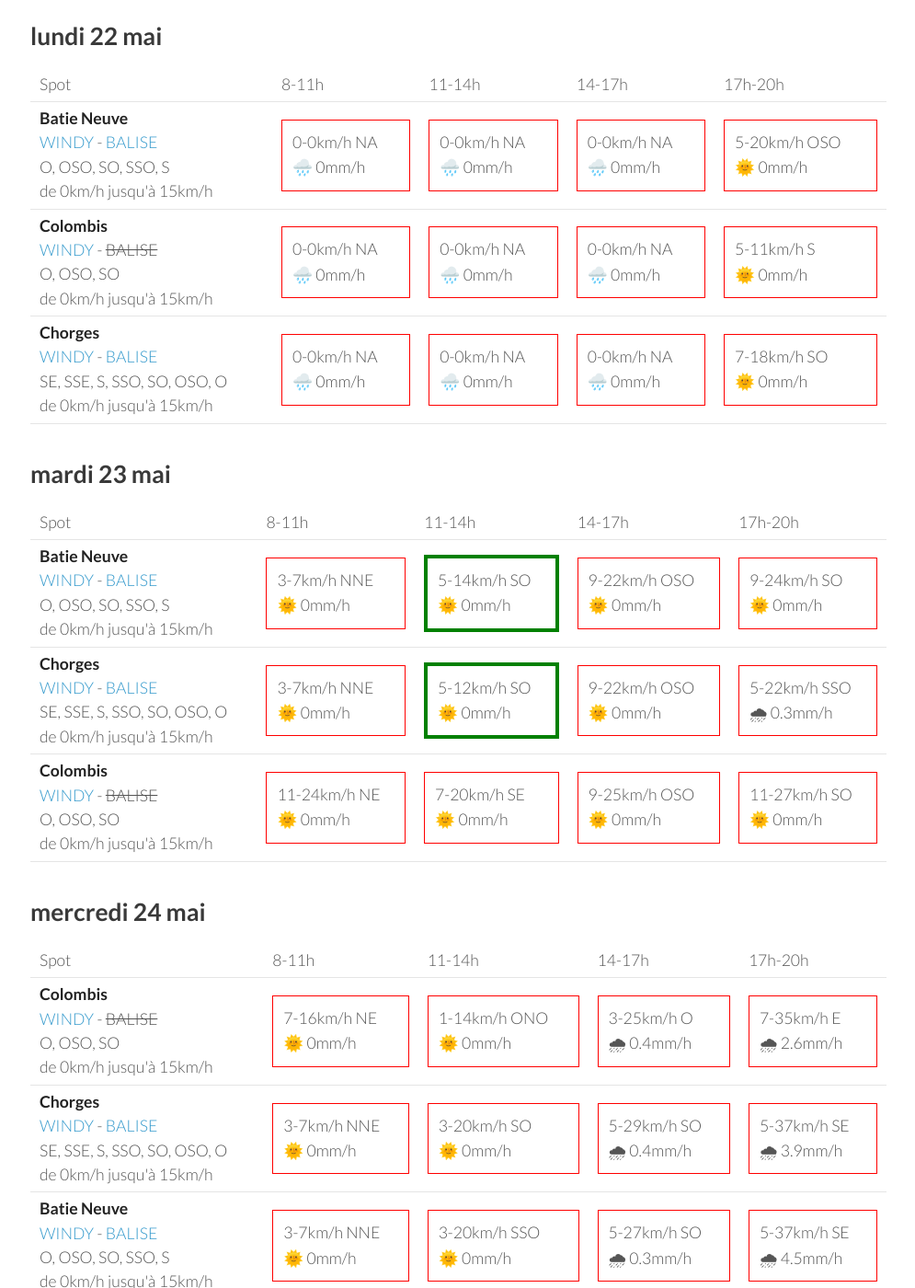
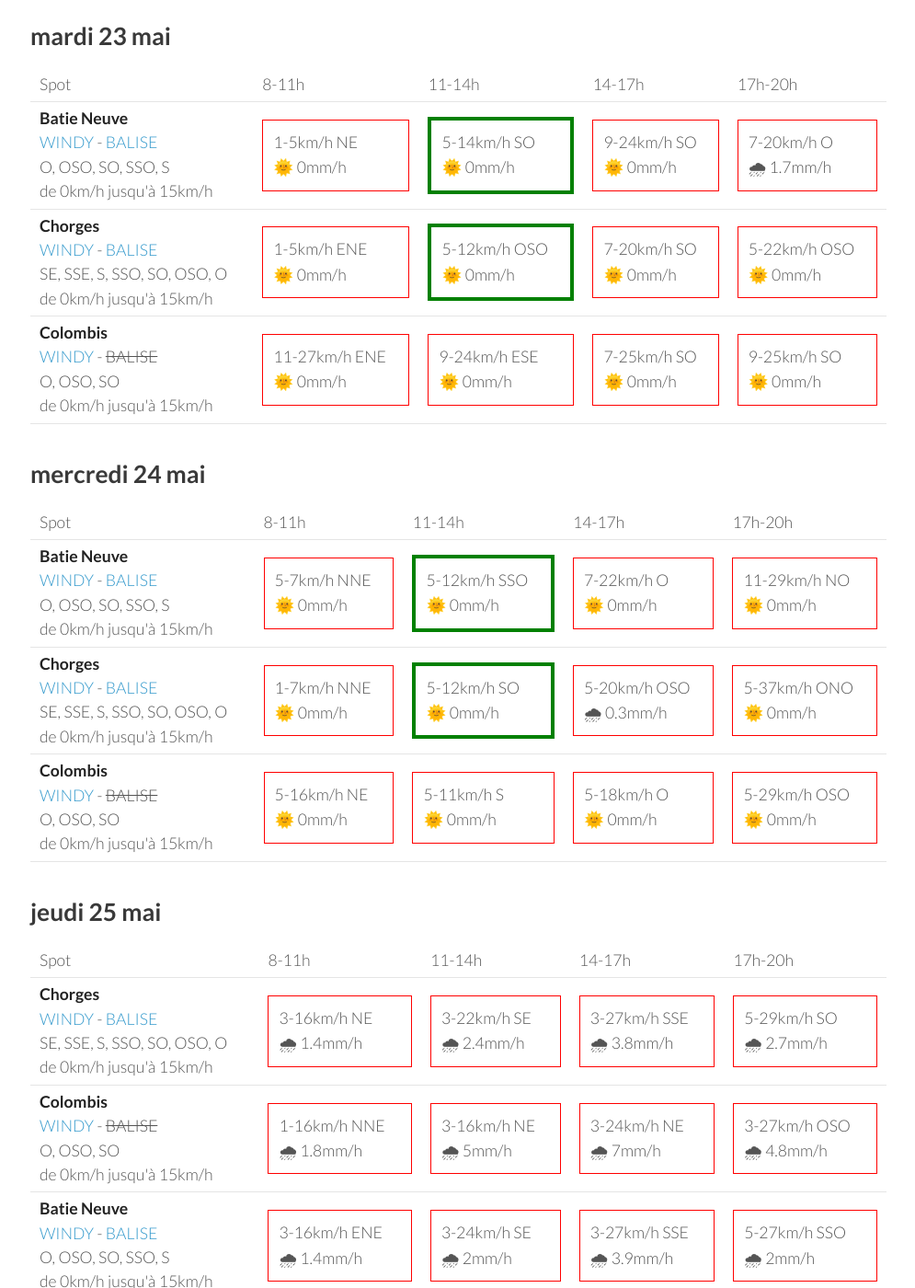
Before and after one commit to parapente-dans-le-nord/parapente-dans-le-nord.github.io, a Jekyll site: the page built from serre_poncon.markdown, in a window 1280 px wide and 1400 px high, scrolled down 256 px. Shown: the whole window at 92% size, without its empty margins (25-1020 px from the left). Built offline with Jekyll 4.4.1, drawn with Linux system fonts in a browser that asks for light colours; some of the changed text lies outside the part shown.

Commit message:
update index.markdown

```diff
--- a/serre_poncon.markdown
+++ b/serre_poncon.markdown
@@ -7,51 +7,8 @@ title:  "Tous les spots"
 {: .links}
 
 # Prevision Windy, modèle Arome
-page mise à jour le lundi 22 mai 22:31
+page mise à jour le mardi 23 mai 06:31
 
-## lundi 22 mai
-
-{::nomarkdown}
-<table>
-  <tbody>
-    <tr>
-      <td>Spot</td>
-      <td>8-11h</td>
-      <td>11-14h</td>
-      <td>14-17h</td>
-      <td>17h-20h</td>
-    </tr>
-<tr>
-        <td><strong>Batie Neuve</strong><br><a href="https://windy.com/44.584/6.236?44.559,6.262,10,m:eTtagly">WINDY</a> - <span class=""><a href="https://www.openwindmap.org/PP554">BALISE</a> </span><br> <span class="vent-favorable">O, OSO, SO, SSO, S</span><br><span class="force-vent">de 0km/h jusqu'à 15km/h</span> </td>
-
-            <td><div class="not-flyable"><p>0-0km/h NA</p><p>🌧️ 0mm/h</p></div></td>
-            <td><div class="not-flyable"><p>0-0km/h NA</p><p>🌧️ 0mm/h</p></div></td>
-            <td><div class="not-flyable"><p>0-0km/h NA</p><p>🌧️ 0mm/h</p></div></td>
-            <td><div class="not-flyable"><p>5-20km/h OSO</p><p>🌞 0mm/h</p></div></td>
-
-    </tr>
-<tr>
-        <td><strong>Colombis</strong><br><a href="https://windy.com/44.494/6.216?44.559,6.262,10">WINDY</a> - <span class="no-balise"> BALISE </span><br> <span class="vent-favorable">O, OSO, SO</span><br><span class="force-vent">de 0km/h jusqu'à 15km/h</span> </td>
-
-            <td><div class="not-flyable"><p>0-0km/h NA</p><p>🌧️ 0mm/h</p></div></td>
-            <td><div class="not-flyable"><p>0-0km/h NA</p><p>🌧️ 0mm/h</p></div></td>
-            <td><div class="not-flyable"><p>0-0km/h NA</p><p>🌧️ 0mm/h</p></div></td>
-            <td><div class="not-flyable"><p>5-11km/h S</p><p>🌞 0mm/h</p></div></td>
-
-    </tr>
-<tr>
-        <td><strong>Chorges</strong><br><a href="https://windy.com/44.578/6.280?44.559,6.262,10">WINDY</a> - <span class=""><a href="https://www.openwindmap.org/PP554">BALISE</a> </span><br> <span class="vent-favorable">SE, SSE, S, SSO, SO, OSO, O</span><br><span class="force-vent">de 0km/h jusqu'à 15km/h</span> </td>
-
-            <td><div class="not-flyable"><p>0-0km/h NA</p><p>🌧️ 0mm/h</p></div></td>
-            <td><div class="not-flyable"><p>0-0km/h NA</p><p>🌧️ 0mm/h</p></div></td>
-            <td><div class="not-flyable"><p>0-0km/h NA</p><p>🌧️ 0mm/h</p></div></td>
-            <td><div class="not-flyable"><p>7-18km/h SO</p><p>🌞 0mm/h</p></div></td>
-
-    </tr>
-
-</tbody>
-</table>
-{:/}
 ## mardi 23 mai
 
 {::nomarkdown}
@@ -67,30 +24,30 @@ page mise à jour le lundi 22 mai 22:31
 <tr>
         <td><strong>Batie Neuve</strong><br><a href="https://windy.com/44.584/6.236?44.559,6.262,10,m:eTtagly">WINDY</a> - <span class=""><a href="https://www.openwindmap.org/PP554">BALISE</a> </span><br> <span class="vent-favorable">O, OSO, SO, SSO, S</span><br><span class="force-vent">de 0km/h jusqu'à 15km/h</span> </td>
 
-            <td><div class="not-flyable"><p>3-7km/h NNE</p><p>🌞 0mm/h</p></div></td>
+            <td><div class="not-flyable"><p>1-5km/h NE</p><p>🌞 0mm/h</p></div></td>
             <td><div class="flyable"><p>5-14km/h SO</p><p>🌞 0mm/h</p></div></td>
-            <td><div class="not-flyable"><p>9-22km/h OSO</p><p>🌞 0mm/h</p></div></td>
             <td><div class="not-flyable"><p>9-24km/h SO</p><p>🌞 0mm/h</p></div></td>
+            <td><div class="not-flyable"><p>7-20km/h O</p><p>🌧 1.7mm/h</p></div></td>
 
 
     </tr>
 <tr>
         <td><strong>Chorges</strong><br><a href="https://windy.com/44.578/6.280?44.559,6.262,10">WINDY</a> - <span class=""><a href="https://www.openwindmap.org/PP554">BALISE</a> </span><br> <span class="vent-favorable">SE, SSE, S, SSO, SO, OSO, O</span><br><span class="force-vent">de 0km/h jusqu'à 15km/h</span> </td>
 
-            <td><div class="not-flyable"><p>3-7km/h NNE</p><p>🌞 0mm/h</p></div></td>
-            <td><div class="flyable"><p>5-12km/h SO</p><p>🌞 0mm/h</p></div></td>
-            <td><div class="not-flyable"><p>9-22km/h OSO</p><p>🌞 0mm/h</p></div></td>
-            <td><div class="not-flyable"><p>5-22km/h SSO</p><p>🌧 0.3mm/h</p></div></td>
+            <td><div class="not-flyable"><p>1-5km/h ENE</p><p>🌞 0mm/h</p></div></td>
+            <td><div class="flyable"><p>5-12km/h OSO</p><p>🌞 0mm/h</p></div></td>
+            <td><div class="not-flyable"><p>7-20km/h SO</p><p>🌞 0mm/h</p></div></td>
+            <td><div class="not-flyable"><p>5-22km/h OSO</p><p>🌞 0mm/h</p></div></td>
 
 
     </tr>
 <tr>
         <td><strong>Colombis</strong><br><a href="https://windy.com/44.494/6.216?44.559,6.262,10">WINDY</a> - <span class="no-balise"> BALISE </span><br> <span class="vent-favorable">O, OSO, SO</span><br><span class="force-vent">de 0km/h jusqu'à 15km/h</span> </td>
 
-            <td><div class="not-flyable"><p>11-24km/h NE</p><p>🌞 0mm/h</p></div></td>
-            <td><div class="not-flyable"><p>7-20km/h SE</p><p>🌞 0mm/h</p></div></td>
-            <td><div class="not-flyable"><p>9-25km/h OSO</p><p>🌞 0mm/h</p></div></td>
-            <td><div class="not-flyable"><p>11-27km/h SO</p><p>🌞 0mm/h</p></div></td>
+            <td><div class="not-flyable"><p>11-27km/h ENE</p><p>🌞 0mm/h</p></div></td>
+            <td><div class="not-flyable"><p>9-24km/h ESE</p><p>🌞 0mm/h</p></div></td>
+            <td><div class="not-flyable"><p>7-25km/h SO</p><p>🌞 0mm/h</p></div></td>
+            <td><div class="not-flyable"><p>9-25km/h SO</p><p>🌞 0mm/h</p></div></td>
 
 
     </tr>
@@ -111,32 +68,32 @@ page mise à jour le lundi 22 mai 22:31
       <td>17h-20h</td>
     </tr>
 <tr>
-        <td><strong>Colombis</strong><br><a href="https://windy.com/44.494/6.216?44.559,6.262,10">WINDY</a> - <span class="no-balise"> BALISE </span><br> <span class="vent-favorable">O, OSO, SO</span><br><span class="force-vent">de 0km/h jusqu'à 15km/h</span> </td>
+        <td><strong>Batie Neuve</strong><br><a href="https://windy.com/44.584/6.236?44.559,6.262,10,m:eTtagly">WINDY</a> - <span class=""><a href="https://www.openwindmap.org/PP554">BALISE</a> </span><br> <span class="vent-favorable">O, OSO, SO, SSO, S</span><br><span class="force-vent">de 0km/h jusqu'à 15km/h</span> </td>
 
-            <td><div class="not-flyable"><p>7-16km/h NE</p><p>🌞 0mm/h</p></div></td>
-            <td><div class="not-flyable"><p>1-14km/h ONO</p><p>🌞 0mm/h</p></div></td>
-            <td><div class="not-flyable"><p>3-25km/h O</p><p>🌧 0.4mm/h</p></div></td>
-            <td><div class="not-flyable"><p>7-35km/h E</p><p>🌧 2.6mm/h</p></div></td>
+            <td><div class="not-flyable"><p>5-7km/h NNE</p><p>🌞 0mm/h</p></div></td>
+            <td><div class="flyable"><p>5-12km/h SSO</p><p>🌞 0mm/h</p></div></td>
+            <td><div class="not-flyable"><p>7-22km/h O</p><p>🌞 0mm/h</p></div></td>
+            <td><div class="not-flyable"><p>11-29km/h NO</p><p>🌞 0mm/h</p></div></td>
 
 
     </tr>
 <tr>
         <td><strong>Chorges</strong><br><a href="https://windy.com/44.578/6.280?44.559,6.262,10">WINDY</a> - <span class=""><a href="https://www.openwindmap.org/PP554">BALISE</a> </span><br> <span class="vent-favorable">SE, SSE, S, SSO, SO, OSO, O</span><br><span class="force-vent">de 0km/h jusqu'à 15km/h</span> </td>
 
-            <td><div class="not-flyable"><p>3-7km/h NNE</p><p>🌞 0mm/h</p></div></td>
-            <td><div class="not-flyable"><p>3-20km/h SO</p><p>🌞 0mm/h</p></div></td>
-            <td><div class="not-flyable"><p>5-29km/h SO</p><p>🌧 0.4mm/h</p></div></td>
-            <td><div class="not-flyable"><p>5-37km/h SE</p><p>🌧 3.9mm/h</p></div></td>
+            <td><div class="not-flyable"><p>1-7km/h NNE</p><p>🌞 0mm/h</p></div></td>
+            <td><div class="flyable"><p>5-12km/h SO</p><p>🌞 0mm/h</p></div></td>
+            <td><div class="not-flyable"><p>5-20km/h OSO</p><p>🌧 0.3mm/h</p></div></td>
+            <td><div class="not-flyable"><p>5-37km/h ONO</p><p>🌞 0mm/h</p></div></td>
 
 
     </tr>
 <tr>
-        <td><strong>Batie Neuve</strong><br><a href="https://windy.com/44.584/6.236?44.559,6.262,10,m:eTtagly">WINDY</a> - <span class=""><a href="https://www.openwindmap.org/PP554">BALISE</a> </span><br> <span class="vent-favorable">O, OSO, SO, SSO, S</span><br><span class="force-vent">de 0km/h jusqu'à 15km/h</span> </td>
+        <td><strong>Colombis</strong><br><a href="https://windy.com/44.494/6.216?44.559,6.262,10">WINDY</a> - <span class="no-balise"> BALISE </span><br> <span class="vent-favorable">O, OSO, SO</span><br><span class="force-vent">de 0km/h jusqu'à 15km/h</span> </td>
 
-            <td><div class="not-flyable"><p>3-7km/h NNE</p><p>🌞 0mm/h</p></div></td>
-            <td><div class="not-flyable"><p>3-20km/h SSO</p><p>🌞 0mm/h</p></div></td>
-            <td><div class="not-flyable"><p>5-27km/h SO</p><p>🌧 0.3mm/h</p></div></td>
-            <td><div class="not-flyable"><p>5-37km/h SE</p><p>🌧 4.5mm/h</p></div></td>
+            <td><div class="not-flyable"><p>5-16km/h NE</p><p>🌞 0mm/h</p></div></td>
+            <td><div class="not-flyable"><p>5-11km/h S</p><p>🌞 0mm/h</p></div></td>
+            <td><div class="not-flyable"><p>5-18km/h O</p><p>🌞 0mm/h</p></div></td>
+            <td><div class="not-flyable"><p>5-29km/h OSO</p><p>🌞 0mm/h</p></div></td>
 
 
     </tr>
@@ -157,32 +114,32 @@ page mise à jour le lundi 22 mai 22:31
       <td>17h-20h</td>
     </tr>
 <tr>
+        <td><strong>Chorges</strong><br><a href="https://windy.com/44.578/6.280?44.559,6.262,10">WINDY</a> - <span class=""><a href="https://www.openwindmap.org/PP554">BALISE</a> </span><br> <span class="vent-favorable">SE, SSE, S, SSO, SO, OSO, O</span><br><span class="force-vent">de 0km/h jusqu'à 15km/h</span> </td>
+
+            <td><div class="not-flyable"><p>3-16km/h NE</p><p>🌧 1.4mm/h</p></div></td>
+            <td><div class="not-flyable"><p>3-22km/h SE</p><p>🌧 2.4mm/h</p></div></td>
+            <td><div class="not-flyable"><p>3-27km/h SSE</p><p>🌧 3.8mm/h</p></div></td>
+            <td><div class="not-flyable"><p>5-29km/h SO</p><p>🌧 2.7mm/h</p></div></td>
+
+
+    </tr>
+<tr>
         <td><strong>Colombis</strong><br><a href="https://windy.com/44.494/6.216?44.559,6.262,10">WINDY</a> - <span class="no-balise"> BALISE </span><br> <span class="vent-favorable">O, OSO, SO</span><br><span class="force-vent">de 0km/h jusqu'à 15km/h</span> </td>
 
-            <td><div class="not-flyable"><p>3-14km/h ENE</p><p>🌧 2.4mm/h</p></div></td>
-            <td><div class="not-flyable"><p>3-20km/h NO</p><p>🌧 1.2mm/h</p></div></td>
-            <td><div class="not-flyable"><p>7-24km/h OSO</p><p>🌧 7mm/h</p></div></td>
-            <td><div class="not-flyable"><p>3-25km/h NNO</p><p>🌧 2.9mm/h</p></div></td>
+            <td><div class="not-flyable"><p>1-16km/h NNE</p><p>🌧 1.8mm/h</p></div></td>
+            <td><div class="not-flyable"><p>3-16km/h NE</p><p>🌧 5mm/h</p></div></td>
+            <td><div class="not-flyable"><p>3-24km/h NE</p><p>🌧 7mm/h</p></div></td>
+            <td><div class="not-flyable"><p>3-27km/h OSO</p><p>🌧 4.8mm/h</p></div></td>
 
 
     </tr>
 <tr>
         <td><strong>Batie Neuve</strong><br><a href="https://windy.com/44.584/6.236?44.559,6.262,10,m:eTtagly">WINDY</a> - <span class=""><a href="https://www.openwindmap.org/PP554">BALISE</a> </span><br> <span class="vent-favorable">O, OSO, SO, SSO, S</span><br><span class="force-vent">de 0km/h jusqu'à 15km/h</span> </td>
 
-            <td><div class="not-flyable"><p>3-16km/h ENE</p><p>🌧 1.2mm/h</p></div></td>
-            <td><div class="not-flyable"><p>1-22km/h S</p><p>🌧 0.8mm/h</p></div></td>
-            <td><div class="not-flyable"><p>5-29km/h OSO</p><p>🌧 4.6mm/h</p></div></td>
-            <td><div class="not-flyable"><p>3-29km/h NNO</p><p>🌧 4mm/h</p></div></td>
-
-
-    </tr>
-<tr>
-        <td><strong>Chorges</strong><br><a href="https://windy.com/44.578/6.280?44.559,6.262,10">WINDY</a> - <span class=""><a href="https://www.openwindmap.org/PP554">BALISE</a> </span><br> <span class="vent-favorable">SE, SSE, S, SSO, SO, OSO, O</span><br><span class="force-vent">de 0km/h jusqu'à 15km/h</span> </td>
-
-            <td><div class="not-flyable"><p>3-18km/h ENE</p><p>🌧 1.4mm/h</p></div></td>
-            <td><div class="not-flyable"><p>1-24km/h SSO</p><p>🌧 0.9mm/h</p></div></td>
-            <td><div class="not-flyable"><p>5-31km/h OSO</p><p>🌧 4.5mm/h</p></div></td>
-            <td><div class="not-flyable"><p>3-29km/h NNO</p><p>🌧 4.6mm/h</p></div></td>
+            <td><div class="not-flyable"><p>3-16km/h ENE</p><p>🌧 1.4mm/h</p></div></td>
+            <td><div class="not-flyable"><p>3-24km/h SE</p><p>🌧 2mm/h</p></div></td>
+            <td><div class="not-flyable"><p>3-27km/h SSE</p><p>🌧 3.9mm/h</p></div></td>
+            <td><div class="not-flyable"><p>5-27km/h SSO</p><p>🌧 2mm/h</p></div></td>
 
 
     </tr>
@@ -206,7 +163,7 @@ page mise à jour le lundi 22 mai 22:31
         <td><strong>Batie Neuve</strong><br><a href="https://windy.com/44.584/6.236?44.559,6.262,10,m:eTtagly">WINDY</a> - <span class=""><a href="https://www.openwindmap.org/PP554">BALISE</a> </span><br> <span class="vent-favorable">O, OSO, SO, SSO, S</span><br><span class="force-vent">de 0km/h jusqu'à 15km/h</span> </td>
 
             <td><div class="not-flyable"><p>5-22km/h ENE</p><p>🌞 0mm/h</p></div></td>
-            <td><div class="not-flyable"><p>3-22km/h SSE</p><p>🌞 0mm/h</p></div></td>
+            <td><div class="not-flyable"><p>1-22km/h SSE</p><p>🌞 0mm/h</p></div></td>
             <td><div class="not-flyable"><p>5-25km/h SSO</p><p>🌧 0.3mm/h</p></div></td>
             <td><div class="not-flyable"><p>3-35km/h O</p><p>🌧 1.9mm/h</p></div></td>
 
@@ -216,7 +173,7 @@ page mise à jour le lundi 22 mai 22:31
         <td><strong>Chorges</strong><br><a href="https://windy.com/44.578/6.280?44.559,6.262,10">WINDY</a> - <span class=""><a href="https://www.openwindmap.org/PP554">BALISE</a> </span><br> <span class="vent-favorable">SE, SSE, S, SSO, SO, OSO, O</span><br><span class="force-vent">de 0km/h jusqu'à 15km/h</span> </td>
 
             <td><div class="not-flyable"><p>5-25km/h ENE</p><p>🌞 0mm/h</p></div></td>
-            <td><div class="not-flyable"><p>1-25km/h ESE</p><p>🌞 0mm/h</p></div></td>
+            <td><div class="not-flyable"><p>1-24km/h ESE</p><p>🌞 0mm/h</p></div></td>
             <td><div class="not-flyable"><p>5-27km/h SSO</p><p>🌧 0.3mm/h</p></div></td>
             <td><div class="not-flyable"><p>5-35km/h O</p><p>🌧 2.2mm/h</p></div></td>
 
@@ -226,7 +183,7 @@ page mise à jour le lundi 22 mai 22:31
         <td><strong>Colombis</strong><br><a href="https://windy.com/44.494/6.216?44.559,6.262,10">WINDY</a> - <span class="no-balise"> BALISE </span><br> <span class="vent-favorable">O, OSO, SO</span><br><span class="force-vent">de 0km/h jusqu'à 15km/h</span> </td>
 
             <td><div class="not-flyable"><p>5-20km/h E</p><p>🌞 0mm/h</p></div></td>
-            <td><div class="not-flyable"><p>1-20km/h NE</p><p>🌞 0mm/h</p></div></td>
+            <td><div class="not-flyable"><p>1-20km/h NNE</p><p>🌞 0mm/h</p></div></td>
             <td><div class="not-flyable"><p>9-27km/h SSO</p><p>🌧 1.1mm/h</p></div></td>
             <td><div class="not-flyable"><p>5-35km/h NO</p><p>🌧 0.7mm/h</p></div></td>
 
```
